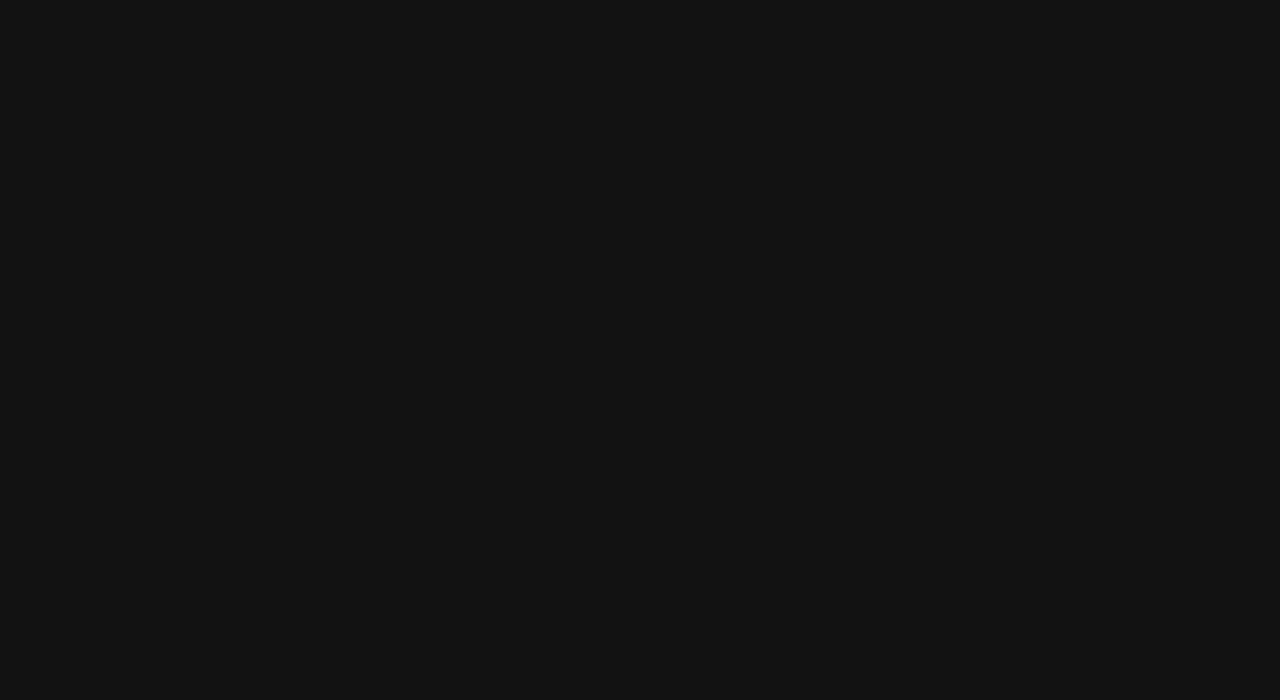
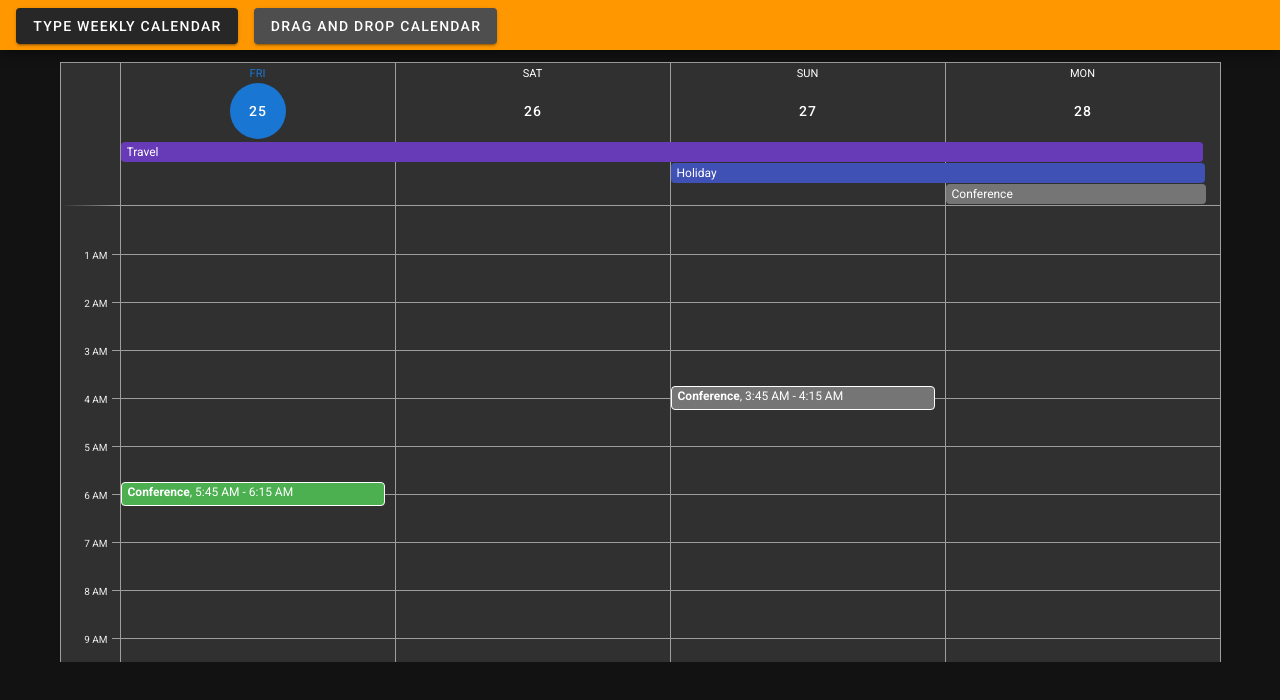
Before and after one commit to FaizanKhanDev/vuetify-calendar, a Nuxt app: page /draganddropcalendar in a window 1280 px wide. Before the commit this address had no page. Shown: the top 700 px of the page. Built offline with nearby package versions, Linux system fonts and the light colour scheme.

Commit message:
FIXING: DRAG and DRopn calendar

```diff
--- /dev/null
+++ b/components/DragAndDropCalendar.vue
@@ -0,0 +1,205 @@
+<template>
+    <v-row class="fill-height">
+        <v-col>
+            <v-sheet height="600">
+                <v-calendar ref="calendar" v-model="value" color="primary" type="4day" :events="events"
+                    :event-color="getEventColor" :event-ripple="false" @change="getEvents" @mousedown:event="startDrag"
+                    @mousedown:time="startTime" @mousemove:time="mouseMove" @mouseup:time="endDrag"
+                    @mouseleave.native="cancelDrag">
+                    <template v-slot:event="{ event, timed, eventSummary }">
+                        <div class="v-event-draggable">
+                            <component :is="{ render: eventSummary }"></component>
+                        </div>
+                        <div v-if="timed" class="v-event-drag-bottom" @mousedown.stop="extendBottom(event)"></div>
+                    </template>
+                </v-calendar>
+            </v-sheet>
+        </v-col>
+    </v-row>
+</template>
+<script>
+export default {
+    data: () => ({
+        value: '',
+        events: [],
+        colors: ['#2196F3', '#3F51B5', '#673AB7', '#00BCD4', '#4CAF50', '#FF9800', '#757575'],
+        names: ['Meeting', 'Holiday', 'PTO', 'Travel', 'Event', 'Birthday', 'Conference', 'Party'],
+        dragEvent: null,
+        dragStart: null,
+        createEvent: null,
+        createStart: null,
+        extendOriginal: null,
+    }),
+    methods: {
+        startDrag({ event, timed }) {
+            if (event && timed) {
+                this.dragEvent = event
+                this.dragTime = null
+                this.extendOriginal = null
+            }
+        },
+        startTime(tms) {
+            const mouse = this.toTime(tms)
+
+            if (this.dragEvent && this.dragTime === null) {
+                const start = this.dragEvent.start
+
+                this.dragTime = mouse - start
+            } else {
+                this.createStart = this.roundTime(mouse)
+                this.createEvent = {
+                    name: `Event #${this.events.length}`,
+                    color: this.rndElement(this.colors),
+                    start: this.createStart,
+                    end: this.createStart,
+                    timed: true,
+                }
+
+                this.events.push(this.createEvent)
+            }
+        },
+        extendBottom(event) {
+            this.createEvent = event
+            this.createStart = event.start
+            this.extendOriginal = event.end
+        },
+        mouseMove(tms) {
+            const mouse = this.toTime(tms)
+
+            if (this.dragEvent && this.dragTime !== null) {
+                const start = this.dragEvent.start
+                const end = this.dragEvent.end
+                const duration = end - start
+                const newStartTime = mouse - this.dragTime
+                const newStart = this.roundTime(newStartTime)
+                const newEnd = newStart + duration
+
+                this.dragEvent.start = newStart
+                this.dragEvent.end = newEnd
+            } else if (this.createEvent && this.createStart !== null) {
+                const mouseRounded = this.roundTime(mouse, false)
+                const min = Math.min(mouseRounded, this.createStart)
+                const max = Math.max(mouseRounded, this.createStart)
+
+                this.createEvent.start = min
+                this.createEvent.end = max
+            }
+        },
+        endDrag() {
+            this.dragTime = null
+            this.dragEvent = null
+            this.createEvent = null
+            this.createStart = null
+            this.extendOriginal = null
+        },
+        cancelDrag() {
+            if (this.createEvent) {
+                if (this.extendOriginal) {
+                    this.createEvent.end = this.extendOriginal
+                } else {
+                    const i = this.events.indexOf(this.createEvent)
+                    if (i !== -1) {
+                        this.events.splice(i, 1)
+                    }
+                }
+            }
+
+            this.createEvent = null
+            this.createStart = null
+            this.dragTime = null
+            this.dragEvent = null
+        },
+        roundTime(time, down = true) {
+            const roundTo = 15 // minutes
+            const roundDownTime = roundTo * 60 * 1000
+
+            return down
+                ? time - time % roundDownTime
+                : time + (roundDownTime - (time % roundDownTime))
+        },
+        toTime(tms) {
+            return new Date(tms.year, tms.month - 1, tms.day, tms.hour, tms.minute).getTime()
+        },
+        getEventColor(event) {
+            const rgb = parseInt(event.color.substring(1), 16)
+            const r = (rgb >> 16) & 0xFF
+            const g = (rgb >> 8) & 0xFF
+            const b = (rgb >> 0) & 0xFF
+
+            return event === this.dragEvent
+                ? `rgba(${r}, ${g}, ${b}, 0.7)`
+                : event === this.createEvent
+                    ? `rgba(${r}, ${g}, ${b}, 0.7)`
+                    : event.color
+        },
+        getEvents({ start, end }) {
+            const events = []
+
+            const min = new Date(`${start.date}T00:00:00`).getTime()
+            const max = new Date(`${end.date}T23:59:59`).getTime()
+            const days = (max - min) / 86400000
+            const eventCount = this.rnd(days, days + 20)
+
+            for (let i = 0; i < eventCount; i++) {
+                const timed = this.rnd(0, 3) !== 0
+                const firstTimestamp = this.rnd(min, max)
+                const secondTimestamp = this.rnd(2, timed ? 8 : 288) * 900000
+                const start = firstTimestamp - (firstTimestamp % 900000)
+                const end = start + secondTimestamp
+
+                events.push({
+                    name: this.rndElement(this.names),
+                    color: this.rndElement(this.colors),
+                    start,
+                    end,
+                    timed,
+                })
+            }
+
+            this.events = events
+        },
+        rnd(a, b) {
+            return Math.floor((b - a + 1) * Math.random()) + a
+        },
+        rndElement(arr) {
+            return arr[this.rnd(0, arr.length - 1)]
+        },
+    },
+}
+</script>
+<style scoped lang="scss">
+.v-event-draggable {
+    padding-left: 6px;
+}
+
+.v-event-timed {
+    user-select: none;
+    -webkit-user-select: none;
+}
+
+.v-event-drag-bottom {
+    position: absolute;
+    left: 0;
+    right: 0;
+    bottom: 4px;
+    height: 4px;
+    cursor: ns-resize;
+
+    &::after {
+        display: none;
+        position: absolute;
+        left: 50%;
+        height: 4px;
+        border-top: 1px solid white;
+        border-bottom: 1px solid white;
+        width: 16px;
+        margin-left: -8px;
+        opacity: 0.8;
+        content: '';
+    }
+
+    &:hover::after {
+        display: block;
+    }
+}
+</style>
--- a/components/TypeWeekCalendar.vue
+++ b/components/TypeWeekCalendar.vue
@@ -51,8 +51,8 @@
             </v-sheet>
             <v-sheet height="600">
                 <v-calendar ref="calendar" v-model="focus" color="primary" :events="events" :event-color="getEventColor"
-                    :type="type" @click:event="showEvent" @click:more="viewDay" @click:date="viewDay"
-                    @change="updateRange"></v-calendar>
+                    :type="type" @click:event="showEvent" @click:more="viewDay" @click:date="viewDay" @change="updateRange"
+                    @mousedown:event="startDrag"></v-calendar>
                 <v-menu v-model="selectedOpen" :close-on-content-click="false" :activator="selectedElement" offset-x>
                     <v-card color="grey lighten-4" min-width="350px" flat>
                         <v-toolbar :color="selectedEvent.color" dark>
@@ -168,6 +168,11 @@ export default {
         start: null,
         end: null,
         color: "#1976D2",
+        dragEvent: null,
+        dragStart: null,
+        createEvent: null,
+        createStart: null,
+        extendOriginal: null,
         selectedEvent: {
             id: null,
             name: "",
@@ -181,6 +186,14 @@ export default {
         this.$refs.calendar.checkChange()
     },
     methods: {
+        startDrag({ event, timed }) {
+            if (event && timed) {
+                this.dragEvent = event
+                this.dragTime = null
+                this.extendOriginal = null
+            }
+            console.log("fired")
+        },
         viewDay({ date }) {
             this.focus = date
             this.type = 'day'
--- a/layouts/default.vue
+++ b/layouts/default.vue
@@ -1,5 +1,9 @@
 <template>
   <v-app>
+    <v-toolbar color="orange" elevation="7" max-height="50px">
+      <v-btn to="/" class="mb-3">Type Weekly Calendar </v-btn>
+      <v-btn to="/draganddropcalendar" class="mb-3 ml-4">Drag And Drop Calendar</v-btn>
+    </v-toolbar>
     <nuxt />
   </v-app>
 </template>
@@ -15,7 +19,9 @@ export default {
       miniVariant: false,
       right: true,
       rightDrawer: false,
-      title: 'Vuetify.js'
+      title: 'Vuetify.js',
+      drawer: false,
+      group: null,
     }
   }
 }
--- /dev/null
+++ b/pages/draganddropcalendar.vue
@@ -0,0 +1,16 @@
+<template>
+    <v-container>
+        <DragAndDropCalendar />
+
+    </v-container>
+</template>
+
+<script>
+import DragAndDropCalendar from '@/components/DragAndDropCalendar.vue';
+export default {
+    name: 'IndexPage',
+    components: {
+        DragAndDropCalendar
+    },
+}
+</script>
--- a/pages/index.vue
+++ b/pages/index.vue
@@ -7,7 +7,11 @@
 
 <script>
 import TypeWeekCalendar from '@/components/TypeWeekCalendar.vue';
+
 export default {
-  name: 'IndexPage'
+  name: 'IndexPage',
+  components: {
+    TypeWeekCalendar
+  },
 }
 </script>
```
